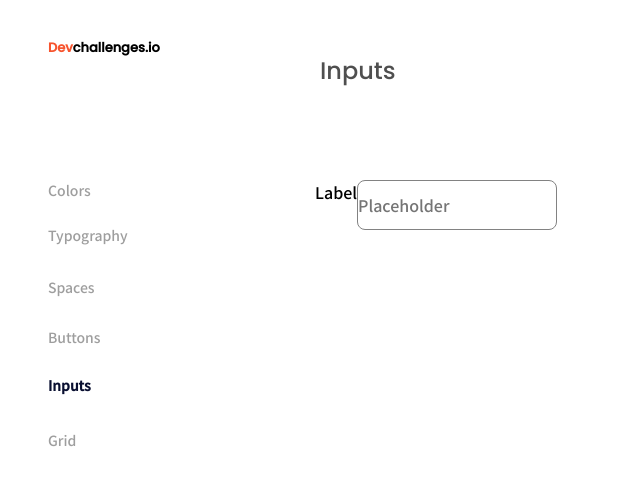
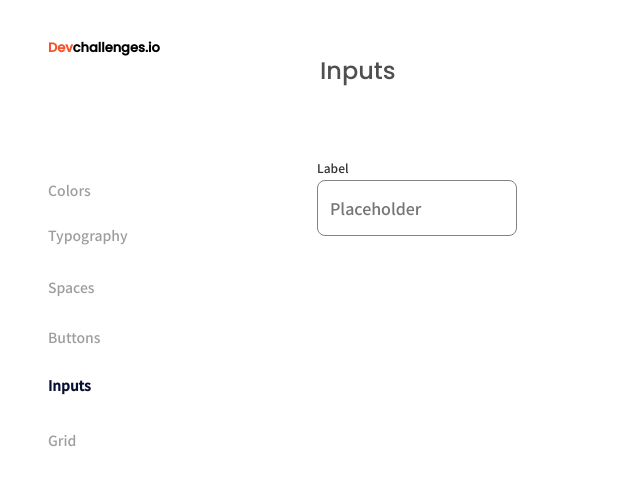
Before and after one commit to sPreet247/React-input-components, a React (Create React App) app: page / in a window 1280 px wide. Shown: the top 484 px of the page, without its empty margins (0-640 px from the left). Built offline with nearby package versions, Linux system fonts and the light colour scheme.

Commit message:
addedLabel

```diff
--- a/src/components/InputComponent/Input.js
+++ b/src/components/InputComponent/Input.js
@@ -1,13 +1,12 @@
-import { Heading, Inputs, Container } from './InputElements';
+import { Heading, Inputs, Label } from './InputElements';
 
 export default function Input() {
 	return (
 		<>
 			<Heading>Inputs</Heading>
-			<Container>
-				<label>Label</label>
-				<Inputs placeholder="Placeholder" />
-			</Container>
+
+			<Label>Label</Label>
+			<Inputs placeholder="Placeholder" />
 		</>
 	);
 }
--- a/src/components/InputComponent/InputElements.js
+++ b/src/components/InputComponent/InputElements.js
@@ -27,26 +27,30 @@ export const Heading = styled.h1`
 	color: #4f4f4f;
 `;
 
-export const Container = styled.div`
-	display: flex;
-	margin-left: 315px;
-	margin-top: 180px;
-`;
-
 export const Inputs = styled.input.attrs((props) => ({
 	type: 'text',
 }))`
+	position: absolute;
 	width: 200px;
-	height: 50px;
+	height: 56px;
+	left: 317px;
+	top: 180px;
+	padding-left: 12px;
 
+	/* Gray 3 */
+
+	border: 1px solid #828282;
 	box-sizing: border-box;
-	border: 1px solid #828282;
 	border-radius: 8px;
 `;
 
 export const Label = styled.label`
+	position: absolute;
 	width: 31px;
 	height: 17px;
+	left: 317px;
+	top: 159px;
+
 	font-family: Noto Sans JP;
 	font-style: normal;
 	font-weight: normal;
```
